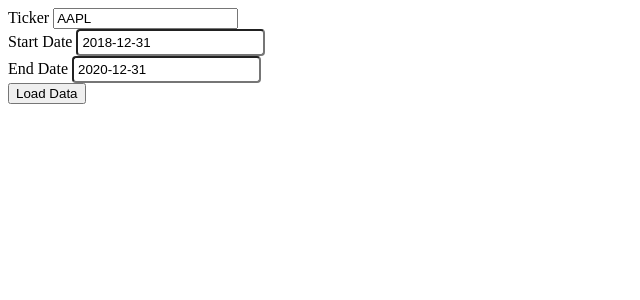
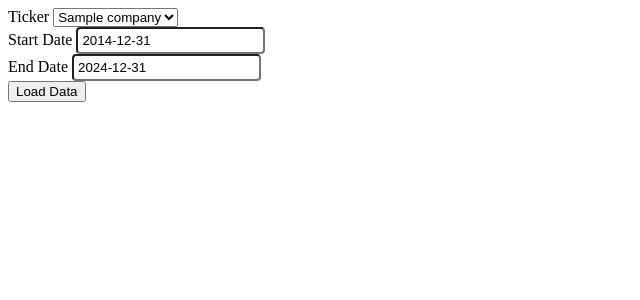
Before and after one commit to AlfaDjalo/Electronic-Trading-App, a Flask app: template templates/index.html in a window 1280 px wide. Shown: the top 300 px of the page, without its empty margins (0-640 px from the left). Run offline with Flask 3, Linux system fonts and the light colour scheme; the template is opened without the code that fills it: most values are stand-ins (such as "Sample title", 1, 10 or a date in 2020); some libraries are stand-ins or nearby versions.

Commit message:
Input screen and load working.

```diff
--- a/StockData.py
+++ b/StockData.py
@@ -5,9 +5,9 @@ import statsmodels.api as sm
 import matplotlib.pyplot as plt
 
 class StockData:
-    def __init__(self, tickers, start_date='2018-12-31', end_date='2020-12-31'):
+    def __init__(self, ticker, start_date='2014-12-31', end_date='2024-12-31'):
         """ Initialise StockData object by loading data"""
-        self.ticker = tickers
+        self.ticker = ticker
         self.start_date = start_date
         self.end_date = end_date
         self.data = None
--- a/app.py
+++ b/app.py
@@ -1,62 +1,10 @@
-from flask import Flask, request, render_template, redirect, url_for
+from flask import Flask, render_template
 from flask_bootstrap import Bootstrap
 from routes import setup_routes
-from StockData import StockData
-import matplotlib.pyplot as plt
-import io
-import base64
 
 app = Flask(__name__)
 Bootstrap(app)
-
-stock_data = StockData(tickers='AAPL')  # Initialize with a default ticker
-
-@app.route('/')
-def index():
-    return render_template('index.html')
-
-@app.route('/load_data', methods=['POST'])
-def load_data():
-    ticker = request.form['ticker']
-    start_date = request.form['start_date']
-    end_date = request.form['end_date']
-    stock_data.set_ticker_and_dates(ticker, start_date, end_date)
-    return redirect(url_for('select_algorithm'))
-
-@app.route('/select_algorithm')
-def select_algorithm():
-    return render_template('select_algorithm.html')
-
-@app.route('/run_algorithm', methods=['POST'])
-def run_algorithm():
-    algorithm = request.form['algorithm']
-    if algorithm == 'regression':
-        # Example regression algorithm
-        df = stock_data.get_data()
-        df['min_1_close'] = df['close'].shift(1)
-        df.dropna(inplace=True)
-        X = df[['min_1_close']]
-        y = df['close']
-        from sklearn.linear_model import LinearRegression
-        model = LinearRegression()
-        model.fit(X, y)
-        df['predicted_close'] = model.predict(X)
-
-        # Plotting
-        plt.figure(figsize=(10, 5))
-        plt.plot(df.index, df['close'], label='Actual Close')
-        plt.plot(df.index, df['predicted_close'], label='Predicted Close')
-        plt.legend()
-        plt.title(f'{ticker} Close Price Prediction')
-
-        img = io.BytesIO()
-        plt.savefig(img, format='png')
-        img.seek(0)
-        plot_url = base64.b64encode(img.getvalue()).decode()
-        plt.close()
-
-        return render_template('result.html', plot_url=plot_url)
-    return "Algorithm not implemented", 400
+setup_routes(app)
 
 if __name__ == "__main__":
     app.run(debug=True)
--- a/templates/index.html
+++ b/templates/index.html
@@ -10,15 +10,19 @@
     <form action="/load_data" method="post">
         <div class="form-group">
             <label for="ticker">Ticker</label>
-            <input type="text" class="form-control" id="ticker" name="ticker" value="AAPL">
+            <select class="form-control" id="ticker" name="ticker">
+                {% for ticker in tickers %}
+                    <option value="{{ ticker.Code }}">{{ ticker.Company }}</option>
+                {% endfor %}
+            </select>
         </div>
         <div class="form-group">
             <label for="start_date">Start Date</label>
-            <input type="text" class="form-control datepicker" id="start_date" name="start_date" value="2018-12-31">
+            <input type="text" class="form-control datepicker" id="start_date" name="start_date" value="2014-12-31">
         </div>
         <div class="form-group">
             <label for="end_date">End Date</label>
-            <input type="text" class="form-control datepicker" id="end_date" name="end_date" value="2020-12-31">
+            <input type="text" class="form-control datepicker" id="end_date" name="end_date" value="2024-12-31">
         </div>
         <button type="submit" class="btn btn-primary">Load Data</button>
     </form>
```
Also changed, not shown: routes.py (+36 -25 lines).
